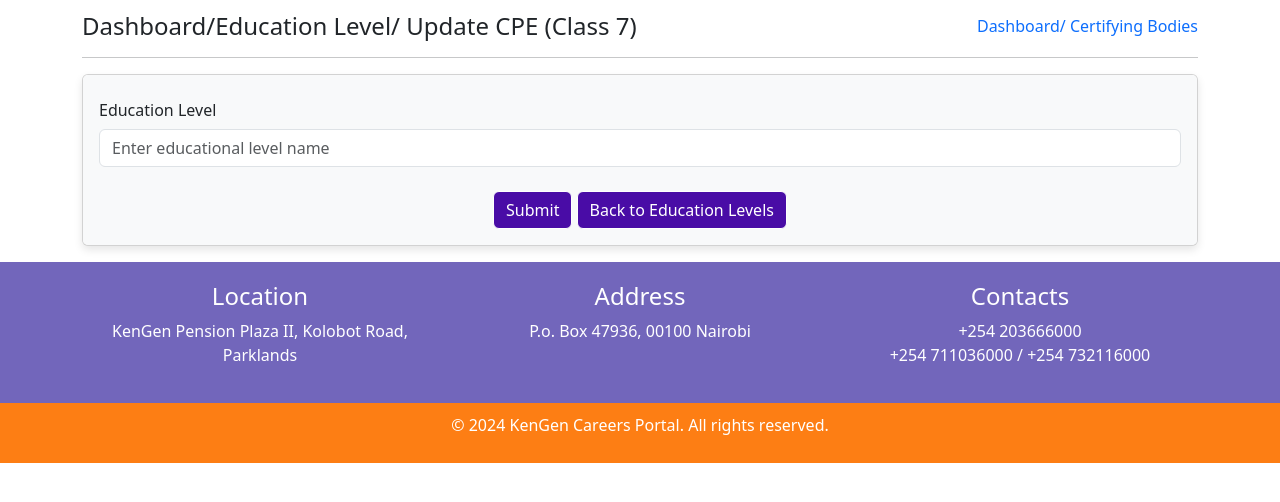
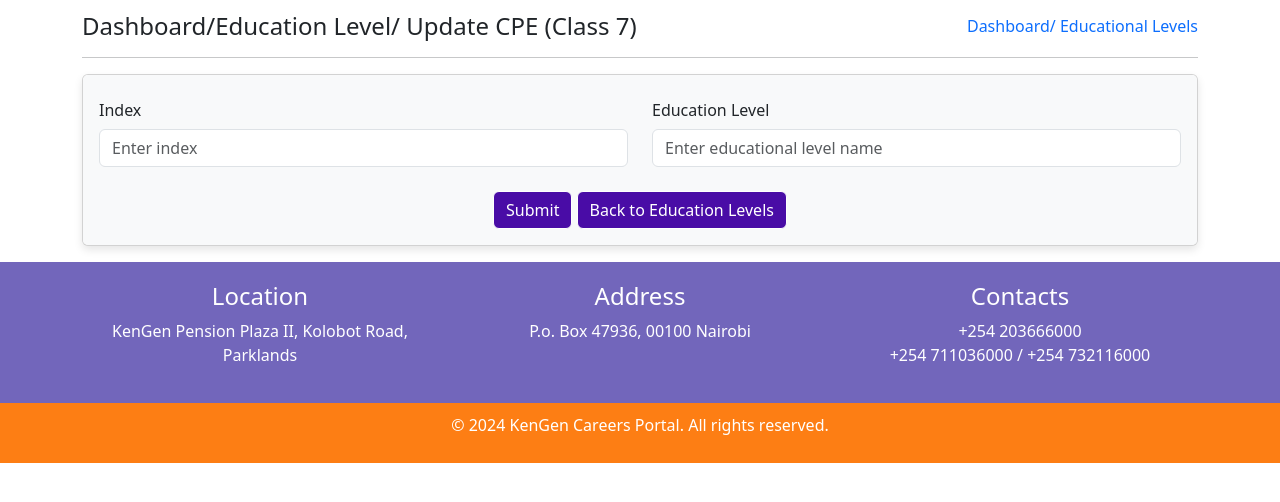
Before and after one commit to mukule/umeme, a Django app: template hr/templates/hr/create_edu_level.html in a window 1280 px wide. Shown: the part 88-590 px from the top of the page. Run offline with Django 4.2, Linux system fonts and the light colour scheme; the template is opened without the code that fills it: values that come from a table or form of the project are taken from there, others are empty; data comes from the database, SQL or seed files in the repository; some libraries are stand-ins or nearby versions.

Commit message:
updated edu levels indexing

```diff
--- a/hr/forms.py
+++ b/hr/forms.py
@@ -233,13 +233,19 @@ class ClassForm(forms.ModelForm):
 class EducationalLevelForm(forms.ModelForm):
     class Meta:
         model = EducationalLevel
-        fields = ['name']
+        fields = ['name', 'index']
         widgets = {
             'name': forms.TextInput(attrs={'class': 'form-control', 'placeholder': 'Enter educational level name'}),
+            'index': forms.NumberInput(attrs={'class': 'form-control', 'placeholder': 'Enter index'}),
         }
         labels = {
             'name': '',
+            'index': '',
         }
+
+    def __init__(self, *args, **kwargs):
+        super().__init__(*args, **kwargs)
+        self.fields['index'].required = False
 
 
 class ThanksMessageForm(forms.ModelForm):
--- a/hr/templates/hr/create_edu_level.html
+++ b/hr/templates/hr/create_edu_level.html
@@ -11,7 +11,7 @@
 
                 <div class="page-title-right">
                     <ol class="breadcrumb m-0">
-                        <li class="breadcrumb-item"><a href="{% url 'hr:dashboard' %}">Dashboard/</a> <a href="{% url 'hr:edu_levels' %}">Certifying Bodies</a></li>
+                        <li class="breadcrumb-item"><a href="{% url 'hr:dashboard' %}">Dashboard/</a> <a href="{% url 'hr:edu_levels' %}">Educational Levels</a></li>
                     </ol>
                 </div>
             </div>
@@ -23,10 +23,18 @@
                     <div class="card-body">
                         <form method="post">
                             {% csrf_token %}
-                            <div class="form-group">
+
+                               <div class="row">
+                               <div class="form-group col-md-6">
+                                <label for="{{ form.index.id_for_label }}" class="col-form-label">Index</label>
+                                {{ form.index|as_crispy_field }}
+                               </div>
+
+                               <div class="form-group col-md-6">
                                 <label for="{{ form.name.id_for_label }}" class="col-form-label">Education Level</label>
                                 {{ form.name|as_crispy_field }}
-                            </div>
+                               </div>
+                               </div>
 
                             <div class="text-center mt-4">
                                 <button type="submit" class="btn active" style="background-color: #490ca6; color: #fff;">Submit</button>
--- a/hr/views.py
+++ b/hr/views.py
@@ -130,7 +130,7 @@ def edit_educational_level(request, pk):
             form.save()
             create_log(request.user, "Edited Edited Educational Level")
             messages.success(request, 'Education Level Updated Succesfully')
-            return redirect('educational_levels')
+            return redirect('hr:edu_levels')
     else:
         form = EducationalLevelForm(instance=educational_level)
     return render(request, 'hr/create_edu_level.html', {'form': form, 'edu_lvl': educational_level})
--- a/users/models.py
+++ b/users/models.py
@@ -102,13 +102,15 @@ class Ethnicity(models.Model):
 
 class EducationalLevel(models.Model):
     name = models.CharField(max_length=255)
-    index = models.PositiveIntegerField(unique=True, editable=False)
+    index = models.PositiveIntegerField(unique=True)
 
     def save(self, *args, **kwargs):
-        if not self.pk:  # Only on creation, not on updates
+        # On creation, if no index is set, automatically set it to the next available index
+        if not self.pk and self.index is None:
             max_index = EducationalLevel.objects.aggregate(Max('index'))[
                 'index__max']
             self.index = (max_index or 0) + 1
+
         super().save(*args, **kwargs)
 
     def __str__(self):
```
Also changed, not shown: users/migrations/0055_alter_educationallevel_index.py (added).
